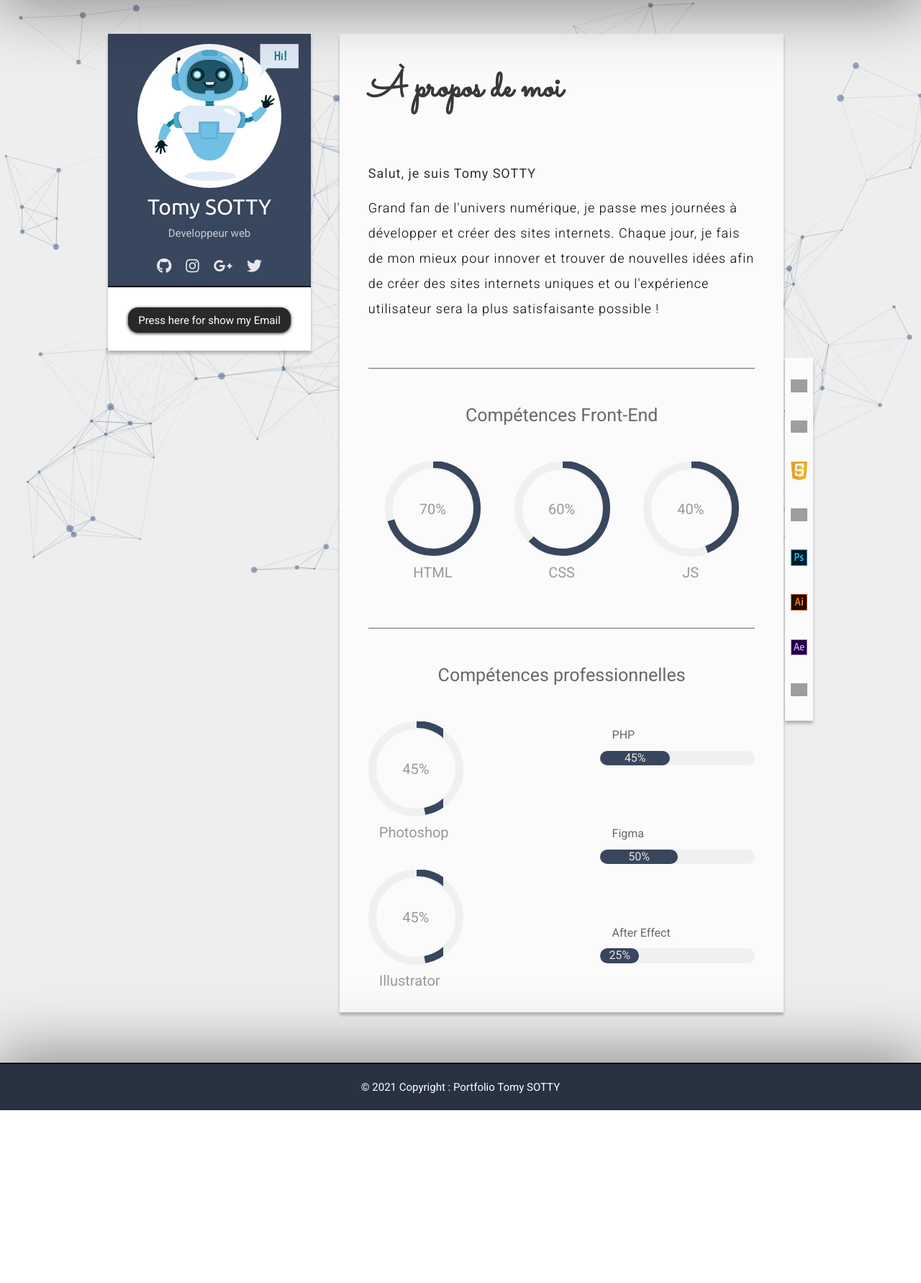
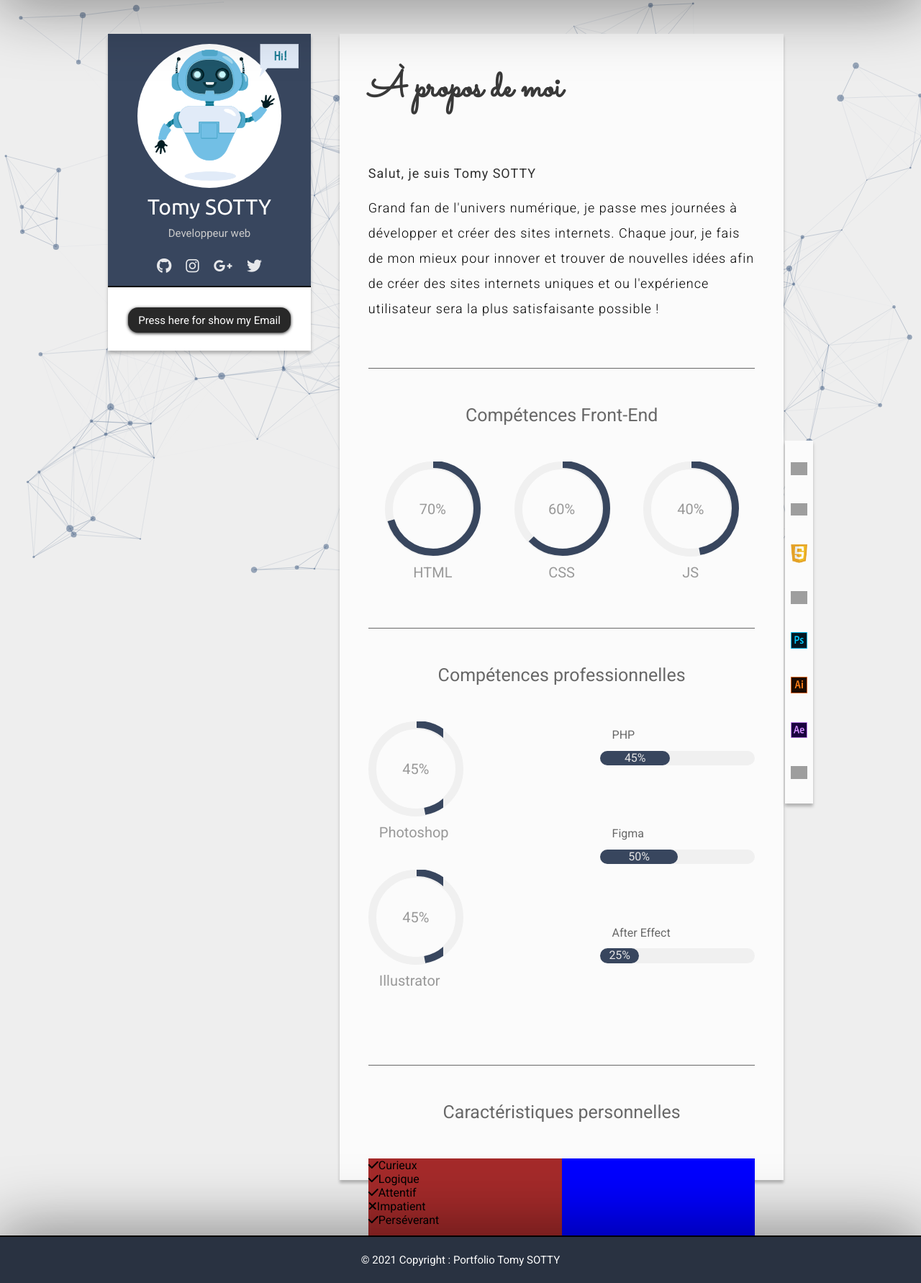
Before and after one commit to Tomy-my/Portfolio-ASC, a PHP site: page /cv.php in a window 1280 px wide. Shown: the part 67-1849 px from the top of the page at 72% size. Before the commit the page ends 1609 px from the top, so only its background shows below. Run offline with PHP 8.4, Linux system fonts and the light colour scheme; some libraries are stand-ins or nearby versions; grey boxes are pictures that could not be loaded.

Commit message:
cp finish

```diff
--- a/css/style.css
+++ b/css/style.css
@@ -236,7 +236,7 @@ p#en{
   right: 0;
 
   width: 100%;
-  height: 170vh;
+  height: 200vh;
   margin-top: 6vh;
   margin-left: auto;
   margin-right: auto;
@@ -470,12 +470,13 @@ button.email{
 }
 
 .chart[data-percent='3'] .outer {
-  stroke-dashoffset: 365;         /*Valeur de fin */
+  stroke-dashoffset: 355;         /*Valeur de fin */
   animation: show3 2s;
 }
 
 .personnel{
   margin-top: 50px;
+  border-bottom: solid 1px #686868;
 }
 
 .personnel h3{
@@ -490,6 +491,8 @@ button.email{
 .int_personnel{
   display: flex;
   justify-content: space-around;
+
+  margin-bottom: 65px;
 }
 
 .circle_personnel{
@@ -580,8 +592,41 @@ p#title_slide{
   padding-left: 70px;
 }
 
+.int_php p, .int_figma p, .int_ae p{
+  transition: 1s;
+}
 
+.caractere{
+  height: 40vh;
+  margin-top: 50px;
+}
 
+.caractere h3{
+  margin-bottom: 50px;
+  font-size: 25px;
+  font-weight: normal;
+  text-align: center;
+  color: #686868;
+}
+
+.int_cara{
+  display: flex;
+  justify-content: space-around;
+
+  height: 79%;
+}
+
+.left_cara{
+  width: 50%;
+  background-color: brown;
+
+  list-style: none;
+}
+
+.right_cara{
+  width: 50%;
+  background-color: blue;
+}
 
 
 
@@ -670,20 +752,36 @@ button.email:hover{
 
   width: 3vw;
   height: 63vh;
-  margin-top: 450px;
+  margin-top: 565px;
 
 
   background: #fbfbfb;
   box-shadow: 0px 4px 4px rgba(0, 0, 0, 0.25);
 
   text-align: center;
+
+  animation: pop 2s;
 }
 
 .cadre_img img{
   width: 60%;
   margin-bottom: 25px;
+
+  transition: 0.4s;
+}
+/* -----Animation skills_right----- */
+.cadre_img img:hover{
+  width: 70%;
 }
 
+@keyframes pop {
+  from {
+    left: 300px;
+  }
+  top {
+    left: 0px;
+  }
+}
 
 
 
--- a/cv.php
+++ b/cv.php
@@ -90,6 +90,23 @@ include('header.php');
                     </div>
                 </div>
             </div>
+            <div class="caractere">
+                <h3>Caractéristiques personnelles</h3>
+                <div class="int_cara">
+                    <div class="left_cara">
+                        <ui>
+                            <li><i class="fas fa-check"></i>Curieux</li>
+                            <li><i class="fas fa-check"></i>Logique</li>
+                            <li><i class="fas fa-check"></i>Attentif</li>
+                            <li><i class="fas fa-times"></i>Impatient</li>
+                            <li><i class="fas fa-check"></i>Perséverant</li>
+                        </ui>
+                    </div>
+                    <div class="right_cara">
+
+                    </div>
+                </div>
+            </div>
         </div>
         <div class="skills_right">
             <div class="cadre_img"><img src="img/html.png" alt="Logo HTML" style="margin-top: 25px;"> </div>
--- a/js/script.js
+++ b/js/script.js
@@ -17,8 +17,8 @@ d1.addEventListener("click", () => {
 
 var n = 45;
 var cpt = 0;
-var duree = 5;
-var delta = Math.ceil((duree * 1000) / n);
+var duree = 2;
+var delta = Math.ceil((duree * 550) / n);
 var node =  document.querySelector(".int_php span");
 
 function countdown() {
@@ -33,8 +33,8 @@ setTimeout(countdown, delta);
 
 var nAe = 25;
 var cptAe = 0;
-var dureeAe = 5;
-var deltaAe = Math.ceil((dureeAe * 1000) / nAe);
+var dureeAe = 2;
+var deltaAe = Math.ceil((dureeAe * 650) / nAe);
 var nodeAe =  document.querySelector(".int_ae span");
 
 function countdownAe() {
@@ -49,8 +49,8 @@ setTimeout(countdownAe, deltaAe);
 
 var nF = 50;
 var cptF = 0;
-var dureeF = 5;
-var deltaF = Math.ceil((dureeF * 1000) / nF);
+var dureeF = 2;
+var deltaF = Math.ceil((dureeF * 555) / nF);
 var nodeF =  document.querySelector(".int_figma span");
 
 function countdownF() {
```
Also changed, not shown: other parts of css/style.css (+50 -4 lines).
